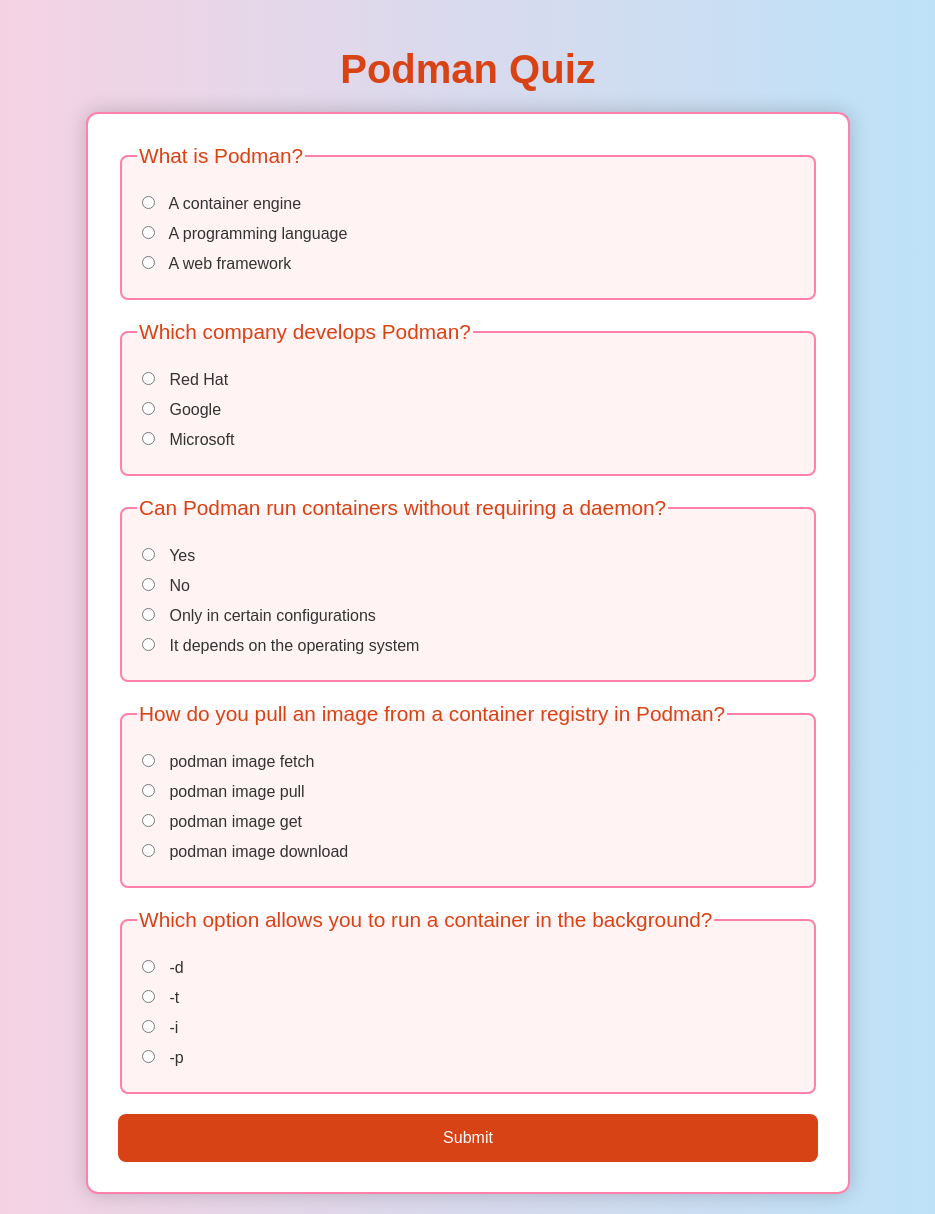
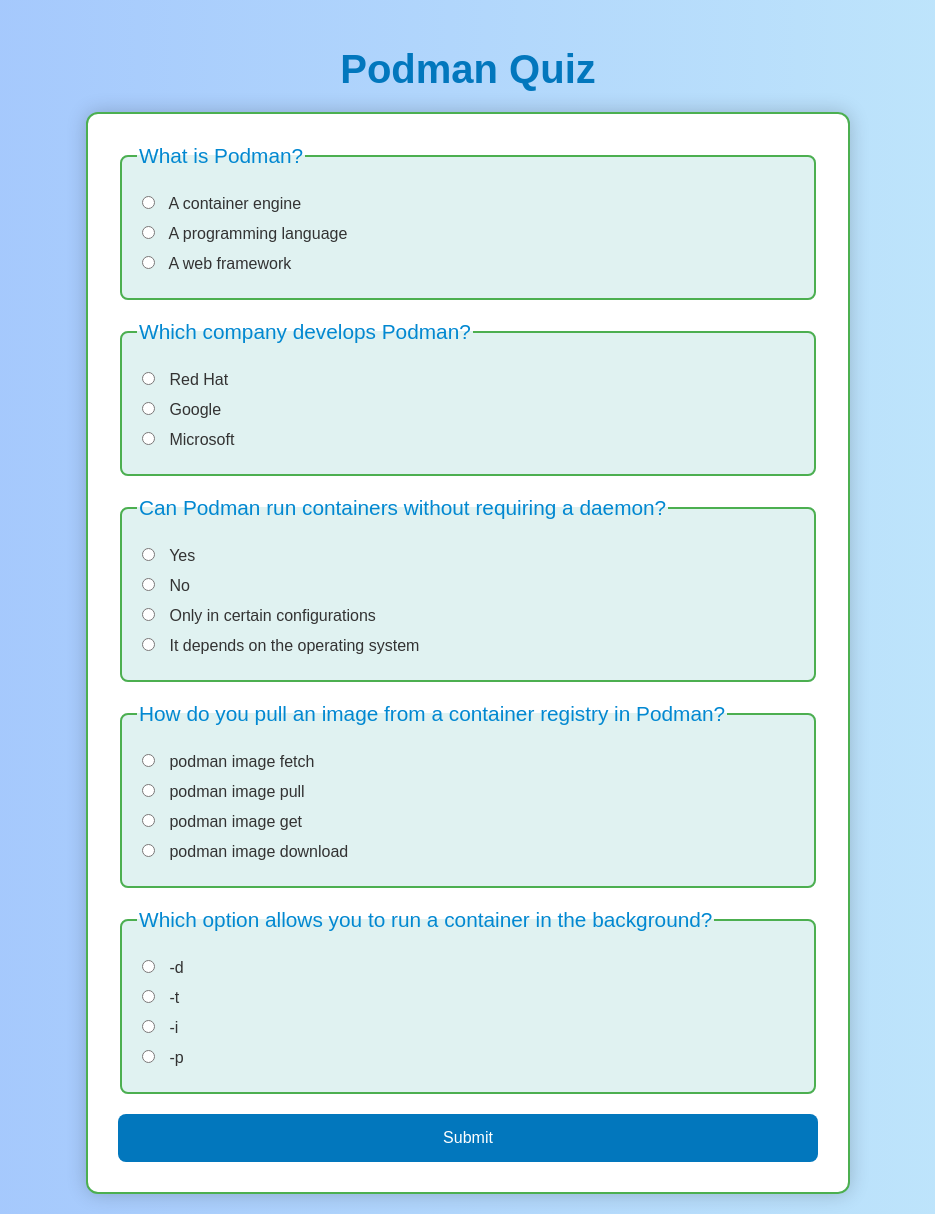
Before and after one commit to adeepthinarayan/podman_webinar, a Flask app: page / in a window 1280 px wide. Shown: the whole page, without its empty margins (172-1107 px from the left). Run offline with Flask 3, Linux system fonts and the light colour scheme.

Commit message:
Update quiz.html

```diff
--- a/templates/quiz.html
+++ b/templates/quiz.html
@@ -7,13 +7,13 @@
     <style>
         body {
             font-family: Arial, sans-serif;
-            background: linear-gradient(to right, #ffcfdf, #b3e5fc);
+            background: linear-gradient(to right, #a1c4fd, #c2e9fb); /* Light blue gradient */
             margin: 0;
             padding: 20px;
         }
         h1 {
             text-align: center;
-            color: #d84315;
+            color: #0277bd; /* Bright blue */
             font-size: 2.5em;
             margin-bottom: 20px;
         }
@@ -24,19 +24,19 @@
             padding: 30px;
             box-shadow: 0 0 20px rgba(0, 0, 0, 0.2);
             border-radius: 12px;
-            border: 2px solid #ff80ab;
+            border: 2px solid #4caf50; /* Bright green border */
         }
         fieldset {
-            border: 2px solid #ff80ab;
+            border: 2px solid #4caf50; /* Bright green border */
             border-radius: 8px;
             padding: 15px;
             margin-bottom: 20px;
-            background: #fff3f4;
+            background: #e0f2f1; /* Light teal background */
         }
         legend {
             font-size: 1.3em;
             margin-bottom: 10px;
-            color: #d84315;
+            color: #0288d1; /* Darker blue for the legend */
         }
         label {
             display: block;
@@ -48,14 +48,27 @@
             margin-right: 10px;
         }
         .correct {
+            color: #4caf50; /* Green for correct answers */
+            font-weight: bold;
+        }
+        .incorrect {
+            color: #f44336; /* Red for incorrect answers */
+            font-weight: bold;
+        }
+        .feedback {
+            font-size: 0.9em;
+        }
+        .feedback .correct {
             color: #4caf50;
-            font-weight: bold;
+        }
+        .feedback .incorrect {
+            color: #f44336;
         }
         button {
             display: block;
             width: 100%;
             padding: 15px;
-            background-color: #d84315;
+            background-color: #0277bd; /* Bright blue */
             color: white;
             border: none;
             border-radius: 8px;
@@ -64,7 +77,7 @@
             transition: background-color 0.3s;
         }
         button:hover {
-            background-color: #b71c1c;
+            background-color: #01579b; /* Darker blue on hover */
         }
     </style>
 </head>
@@ -81,7 +94,9 @@
                             {% if selected_options[idx] == option %}checked{% endif %}>
                             {{ option }}
                             {% if selected_options[idx] == option and option == question.answer %}
-                                <span class="correct">✔</span>
+                                <span class="correct">✔ Correct!</span>
+                            {% elif selected_options[idx] == option %}
+                                <span class="incorrect">✘ Incorrect!</span>
                             {% endif %}
                         </label>
                     {% endfor %}
```
